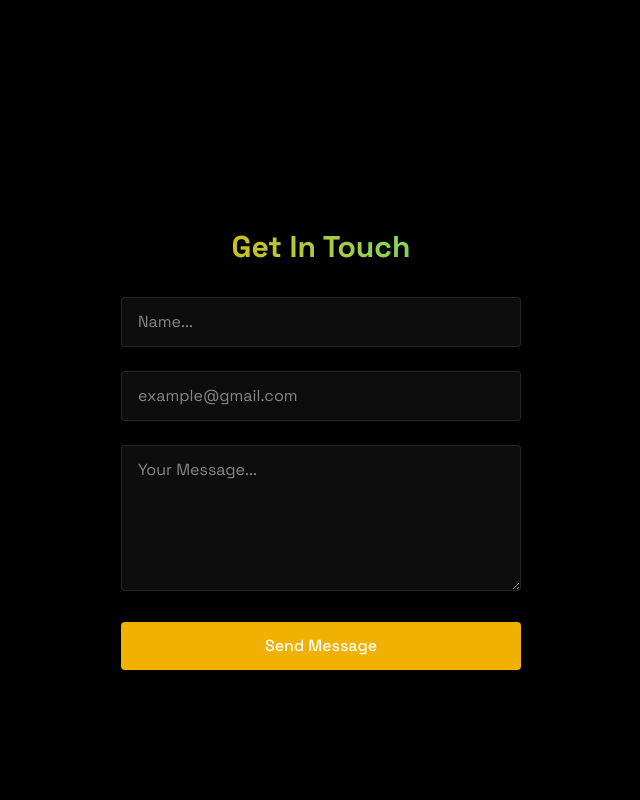
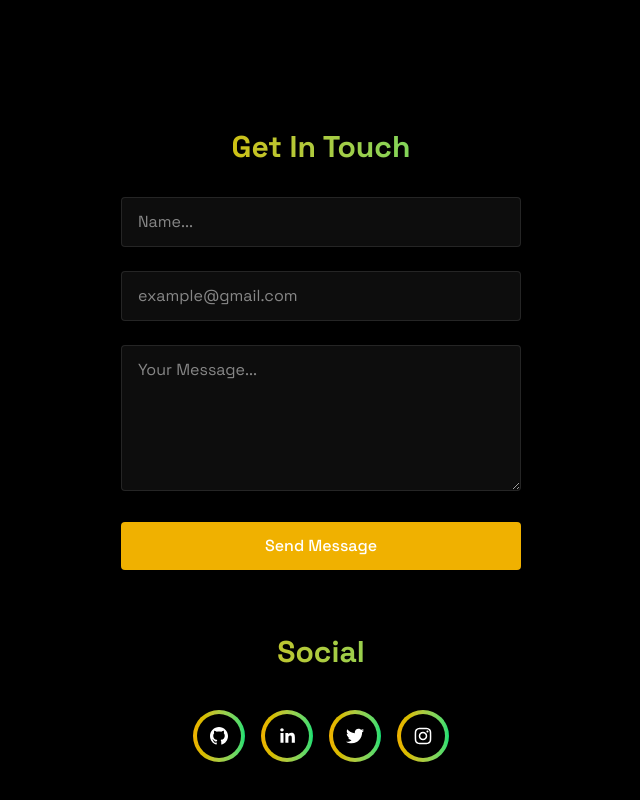
Before and after one commit to jeffreydarlington/jeffreyDarlington-Portofolio, a React (Vite) app: page / in a window 1280 px wide. Shown: the part 3283-4083 px from the top of the page, without its empty margins (319-959 px from the left). Built offline with nearby package versions, Linux system fonts and the light colour scheme; a web font is replaced by a local one.

Commit message:
Republishing site with updates

```diff
--- a/package.json
+++ b/package.json
@@ -18,6 +18,8 @@
     "package.json": "file:",
     "react": "^19.0.0",
     "react-dom": "^19.0.0",
+    "react-icons": "^5.5.0",
+    "react-social-icons": "^6.24.0",
     "tailwindcss": "^4.0.17"
   },
   "devDependencies": {
--- a/src/components/sections/Contact.jsx
+++ b/src/components/sections/Contact.jsx
@@ -1,18 +1,25 @@
-import { useForm, ValidationError } from '@formspree/react';
+import { useForm, ValidationError } from "@formspree/react";
 import { RevealOnScroll } from "../RevealOnScroll";
+import { SocialIcon } from "react-social-icons";
 
 export const Contact = () => {
   const [state, handleSubmit] = useForm("xvgqrnpp");
 
   return (
-    <section id="contact" className="min-h-screen flex items-center justify-center py-20">
+    <section
+      id="contact"
+      className="min-h-screen flex items-center justify-center py-20"
+    >
       <RevealOnScroll>
         <div className="px-4 w150">
           <h2 className="text-3xl font-bold mb-8 bg-gradient-to-r from-yellow-500 to-green-400 bg-clip-text text-transparent text-center">
             Get In Touch
           </h2>
+
           {state.succeeded ? (
-            <p className="text-green-400 text-center">Thanks for your message!</p>
+            <p className="text-green-400 text-center">
+              Thanks for your message!
+            </p>
           ) : (
             <form className="space-y-6" onSubmit={handleSubmit}>
               <div className="relative">
@@ -35,7 +42,11 @@ export const Contact = () => {
                   className="w-100 bg-white/5 border border-white/10 rounded px-4 py-3 text-white transition focus:outline-none focus:border-yellow-500 focus:bg-yellow-500/5"
                   placeholder="example@gmail.com"
                 />
-                <ValidationError prefix="Email" field="email" errors={state.errors} />
+                <ValidationError
+                  prefix="Email"
+                  field="email"
+                  errors={state.errors}
+                />
               </div>
 
               <div className="relative">
@@ -47,7 +58,11 @@ export const Contact = () => {
                   className="w-100 bg-white/5 border border-white/10 rounded px-4 py-3 text-white transition focus:outline-none focus:border-yellow-500 focus:bg-yellow-500/5"
                   placeholder="Your Message..."
                 />
-                <ValidationError prefix="Message" field="message" errors={state.errors} />
+                <ValidationError
+                  prefix="Message"
+                  field="message"
+                  errors={state.errors}
+                />
               </div>
 
               <button
@@ -59,6 +74,44 @@ export const Contact = () => {
               </button>
             </form>
           )}
+
+          <h2 className="text-3xl font-bold mt-16 mb-8 bg-gradient-to-r from-yellow-500 to-green-400 bg-clip-text text-transparent text-center">
+            Social
+          </h2>
+
+          <div className="flex justify-center gap-4 mt-10 mb-6 flex-wrap">
+            {[
+              {
+                network: "github",
+                url: "https://github.com/jeffreydarlington",
+              },
+              {
+                network: "linkedin",
+                url: "https://www.linkedin.com/in/jeffrey-darlington/",
+              },
+              { network: "twitter", url: "https://x.com/Jeffdton11" },
+              {
+                network: "instagram",
+                url: "https://instagram.com/jeffdton11",
+              },
+            ].map((social, index) => (
+              <div
+                key={index}
+                className="p-1 rounded-full bg-gradient-to-r from-yellow-500 to-green-400"
+              >
+                <div className="bg-black rounded-full p-1">
+                  <SocialIcon
+                    network={social.network}
+                    url={social.url}
+                    target="_blank"
+                    bgColor="transparent"
+                    fgColor="#ffffff"
+                    style={{ height: 36, width: 36 }}
+                  />
+                </div>
+              </div>
+            ))}
+          </div>
         </div>
       </RevealOnScroll>
     </section>
```
Also changed, not shown: 1 other file (tests, documents, lock files or other folders).
